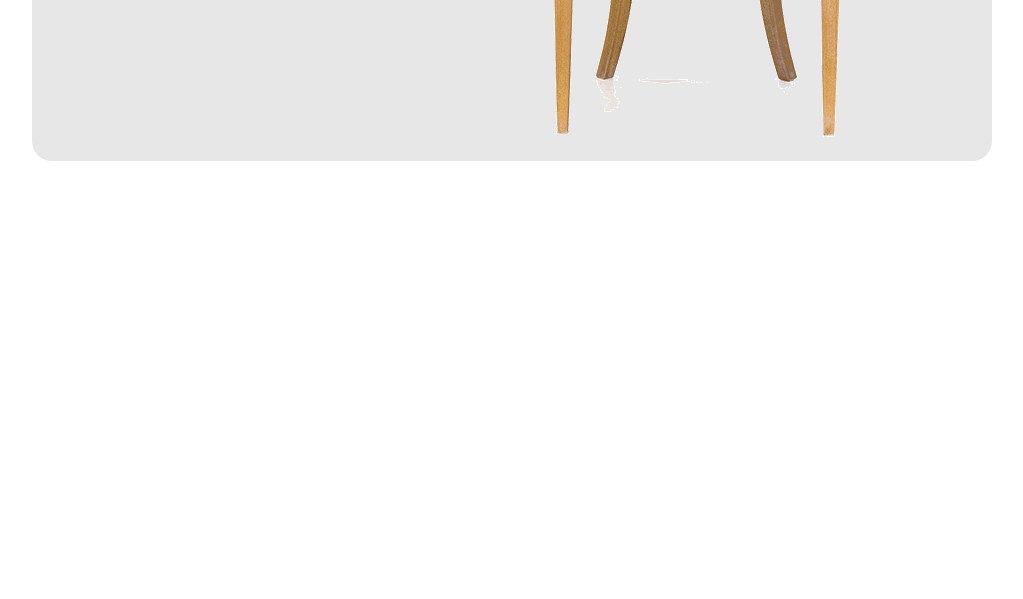
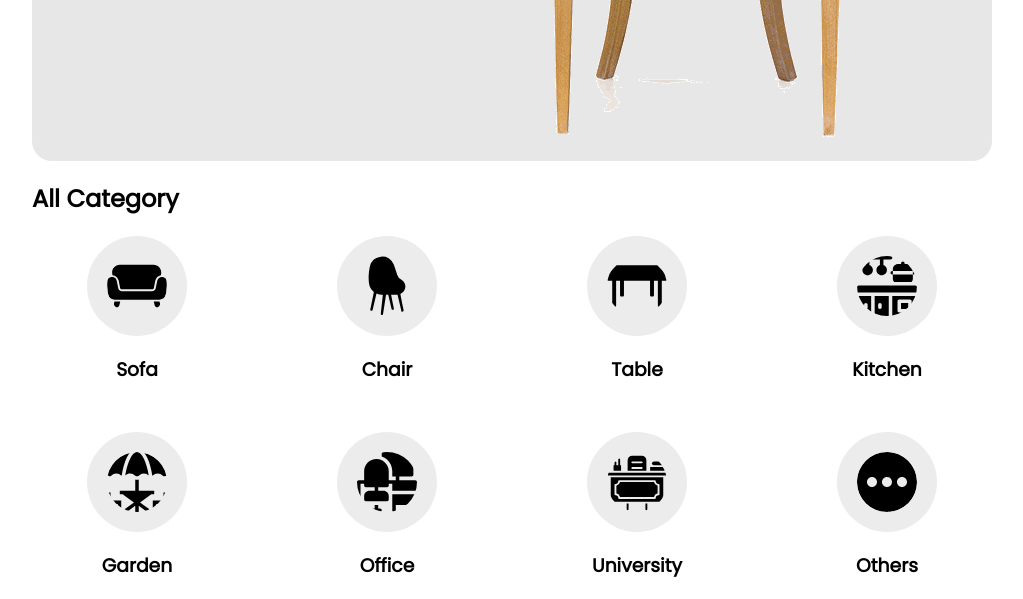
Before and after one commit to saadhossain/furnica, a plain HTML site: page index.html in a window 1280 px wide. Shown: the part 346-945 px from the top of the page, without its empty margins (128-1151 px from the left). Before the commit the page ends 800 px from the top, so only its background shows below. Drawn offline with Linux system fonts and the light colour scheme.

Commit message:
All Category Section added

```diff
--- a/index.html
+++ b/index.html
@@ -31,6 +31,44 @@
                 </div>
             </div>
         </section>
+        <!-- Category section start -->
+        <section class="container">
+            <h2 class="section-title">All Category</h2>
+            <div class="all-category">
+                <div class="category">
+                    <img src="img/category/sofa.svg" alt="">
+                    <h3>Sofa</h3>
+                </div>
+                <div class="category">
+                    <img src="img/category/chair.svg" alt="">
+                    <h3>Chair</h3>
+                </div>
+                <div class="category">
+                    <img src="img/category/table.svg" alt="">
+                    <h3>Table</h3>
+                </div>
+                <div class="category">
+                    <img src="img/category/kitchen.svg" alt="">
+                    <h3>Kitchen</h3>
+                </div>
+                <div class="category">
+                    <img src="img/category/garden.svg" alt="">
+                    <h3>Garden</h3>
+                </div>
+                <div class="category">
+                    <img src="img/category/office.svg" alt="">
+                    <h3>Office</h3>
+                </div>
+                <div class="category">
+                    <img src="img/category/university.svg" alt="">
+                    <h3>University</h3>
+                </div>
+                <div class="category">
+                    <img src="img/category/others.svg" alt="">
+                    <h3>Others</h3>
+                </div>
+            </div>
+        </section>
     </main>
 </body>
 
--- a/style.css
+++ b/style.css
@@ -7,14 +7,19 @@ body{
     padding:0;
 }
 main{
-
     display: flex;
-    justify-content: center;
+    /* justify-content: center; */
+    flex-direction: column;
+    align-items: center;
 }
 
 .container{
     width: 960px;
 }
+/*--------------------
+Carousel Section Style
+----------------------*/
+
 .carousel{
     background-color: #E7E7E7;
     border-radius: 20px;
@@ -38,3 +43,23 @@ main{
 .carousel-info p{
     font-size: 20px;
 }
+/*--------------------
+Category Section Style
+----------------------*/
+.all-category{
+    display: grid;
+    grid-template-columns: repeat(4, 1fr);
+    grid-gap: 30px 40px;
+}
+.category{
+    display: flex;
+    flex-direction: column;
+    align-items: center;
+}
+.category img{
+    height: 60px;
+    width: 60px;
+    background-color: #ECECEC;
+    padding:20px;
+    border-radius: 50%;
+}
```
Also changed, not shown: img/category/chair.svg (added), img/category/garden.svg (added), img/category/kitchen.svg (added), img/category/office.svg (added), img/category/others.svg (added), img/category/sofa.svg (added), img/category/table.svg (added), img/category/university.svg (added).
